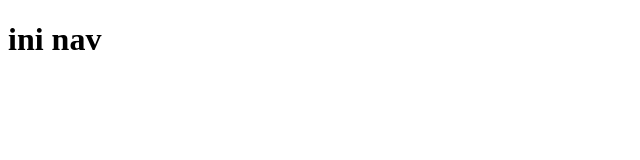
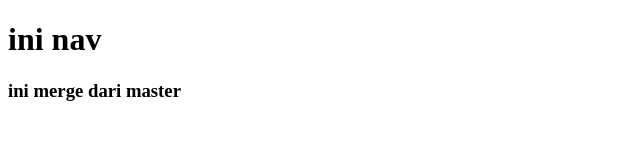
Before and after one commit to FebrianSaputra18/eduwork-git, a plain HTML site: page branch/index.html in a window 1280 px wide. Shown: the whole page, without its empty margins (0-640 px from the left). Drawn offline with Linux system fonts and the light colour scheme.

Commit message:
merge master

```diff
--- a/branch/index.html
+++ b/branch/index.html
@@ -9,6 +9,7 @@
 <body>
     <header>
         <h1>ini nav</h1>
+        <h3>ini merge dari master</h3>
     </header>
 </body>
 </html>
```
